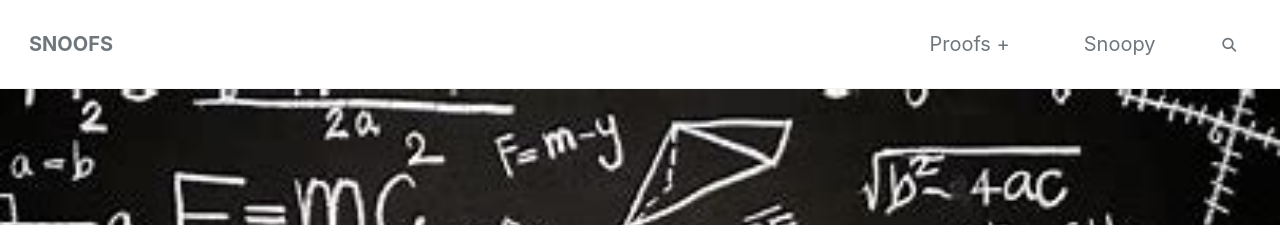
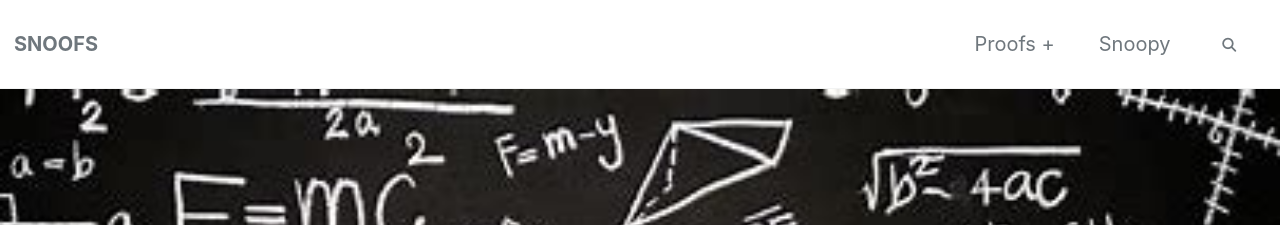
Before and after one commit to nuonuo36/nuonuo36, a Jekyll site: the page built from index.md, in a window 1280 px wide. Shown: the top 225 px of the page. Built offline with Jekyll 4.4.1, drawn with Linux system fonts in a browser that asks for light colours.

Commit message:
changed nav font

```diff
--- a/css/nav.css
+++ b/css/nav.css
@@ -301,7 +301,7 @@
 nav li { list-style: none; }
 nav a { text-decoration: none;
   display: block;
-  padding: 0 15px;
+  padding: 0 0px;
   color: #fff;
   line-height: 60px;
   font-size: 20px;
@@ -331,13 +331,18 @@
   display: list-item;
   position: relative;
   width: 170px;
-  /* float:none; */
+}
+nav ul ul li a{
+  font-size: 16px;
 }
 /* ============ Second, Third and More Tiers ===========*/
 nav ul ul ul li {
   position: relative;
   top: -60px;
   left: 170px;
+}
+nav  ul ul ul li a{
+  font-size: 14px;
 }
 /* ============ add + ===========*/
 li > a::after { content: ' +';}
```
